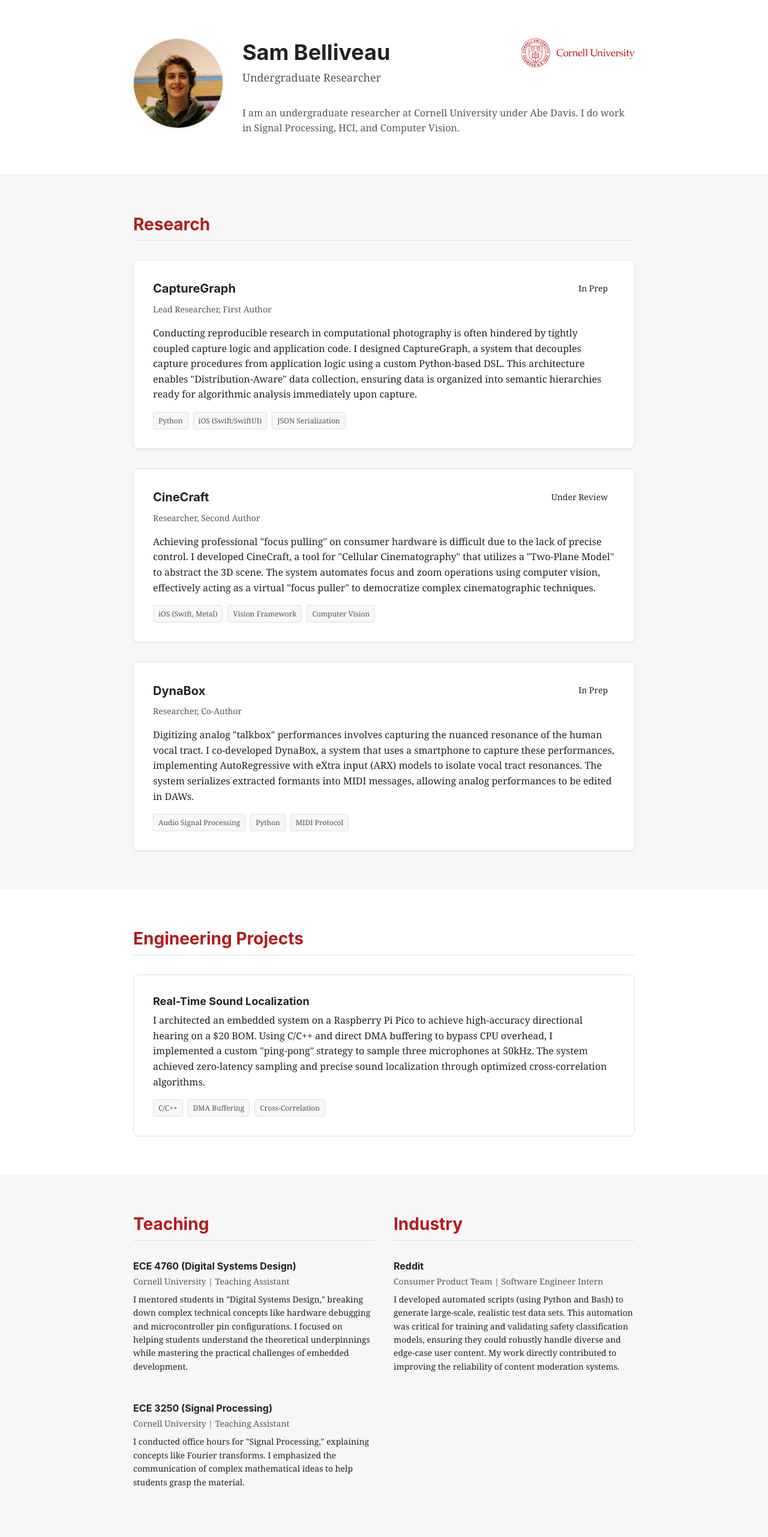
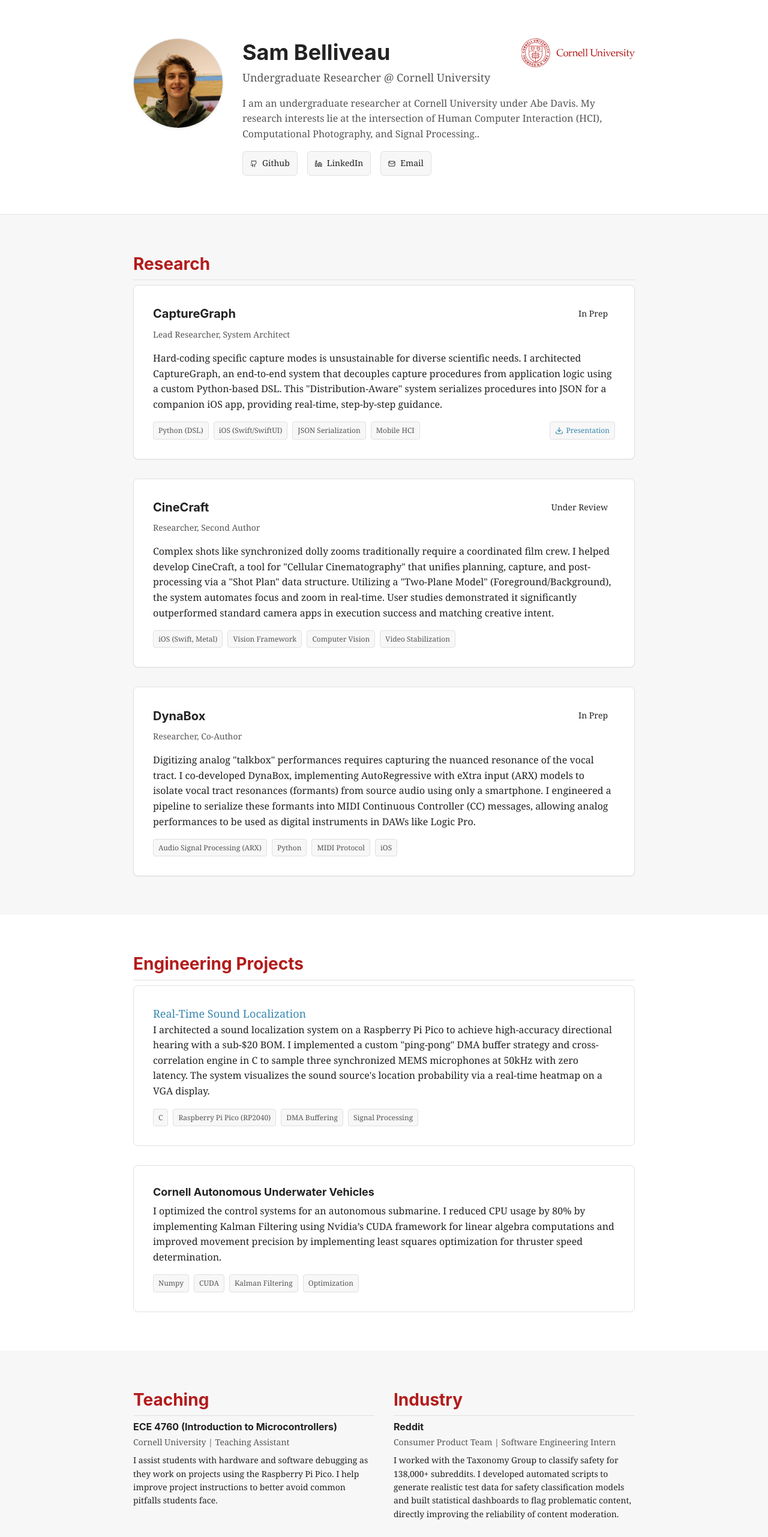
Before and after one commit to Sam-Belliveau/portfolio, a React (Vite) app: page / in a window 1280 px wide. Shown: the top 2563 px of the page at 60% size. Built offline with nearby package versions, Linux system fonts and the light colour scheme.

Commit message:
Rework Website

```diff
--- a/src/App.jsx
+++ b/src/App.jsx
@@ -1,7 +1,8 @@
 import React from 'react';
-import { researchProjects, engineeringProjects, teachingExperience, industryExperience } from './data';
+import { personalInfo, researchProjects, engineeringProjects, teachingExperience, industryExperience } from './data';
 import profilePic from './assets/profile.jpg';
 import cornellLogo from './assets/cornell-logo.svg';
+import { Download } from 'lucide-react';
 
 function App() {
   return (
@@ -20,17 +21,24 @@ function App() {
             <div className="profile-info">
               <div className="profile-header">
                 <div>
-                  <h1 className="profile-name">Sam Belliveau</h1>
-                  <p className="profile-role">Undergraduate Researcher</p>
+                  <h1 className="profile-name">{personalInfo.name}</h1>
+                  <p className="profile-role">{personalInfo.title}</p>
                 </div>
                 <div className="cornell-badge">
                   <img src={cornellLogo} alt="Cornell University" className="cornell-logo-img" />
                 </div>
               </div>
               <p className="profile-bio">
-                I am an undergraduate researcher at Cornell University under Abe Davis.
-                I do work in Signal Processing, HCI, and Computer Vision.
+                {personalInfo.bio}
               </p>
+              <div className="profile-links">
+                {personalInfo.links.map((link, index) => (
+                  <a key={index} href={link.url} className="profile-link" target="_blank" rel="noopener noreferrer">
+                    <link.icon size={12} />
+                    {link.name}
+                  </a>
+                ))}
+              </div>
             </div>
           </div>
         </div>
@@ -56,10 +64,26 @@ function App() {
                     <p>{project.summary}</p>
                   </div>
 
-                  <div className="tech-tags">
-                    {project.tech.map((t, i) => (
-                      <span key={i} className="tech-tag">{t}</span>
-                    ))}
+                  <div className="project-footer">
+                    <div className="tech-tags">
+                      {project.tech.map((t, i) => (
+                        <span key={i} className="tech-tag">{t}</span>
+                      ))}
+
+                      {/* space filling div */}
+                      <div className="space-filler"></div>
+
+                      {project.documents && project.documents.length > 0 && (
+                        <div className="documents-list">
+                          {project.documents.map((doc, i) => (
+                            <a key={i} href={doc.url} className="document-link" download>
+                              <Download size={14} />
+                              {doc.name}
+                            </a>
+                          ))}
+                        </div>
+                      )}
+                    </div>
                   </div>
                 </div>
               ))}
@@ -74,7 +98,7 @@ function App() {
             <div className="grid grid-cols-1">
               {engineeringProjects.map((project, index) => (
                 <div key={index} className="engineering-card">
-                  <h3 className="engineering-title">{project.title}</h3>
+                  {project.link ? <a href={project.link} className="engineering-title">{project.title}</a> : <h3 className="engineering-title">{project.title}</h3>}
 
                   <div className="project-summary">
                     <p>{project.summary}</p>
--- a/src/data.js
+++ b/src/data.js
@@ -1,75 +1,90 @@
-import { Github, Mail, FileText, GraduationCap, Linkedin } from 'lucide-react';
+import { Github, Mail, FileText, Linkedin } from 'lucide-react';
 
 export const personalInfo = {
   name: "Sam Belliveau",
   title: "Undergraduate Researcher @ Cornell University",
-  tagline: "Democratizing complex data capture workflows through end-to-end systems.",
-  bio: "I am a researcher interested in systems, compilers, and programming languages, driven by the trade-offs between manual memory management (RAII) and modern garbage collection (ZGC/G1). My work focuses on how system architecture impacts software reliability, bridging the gap between high-level abstractions and bare-metal performance. I specialize in optimizing the hardware-software interface, from RISC-V/ARM Cortex-M constraints to efficient DMA buffering, while leveraging tools like Bash for automation and C/C++ for performance-critical loops.",
-  email: "srb343@cornell.edu",
+  bio: "I am an undergraduate researcher at Cornell University under Abe Davis. My research interests lie at the intersection of Human Computer Interaction (HCI), Computational Photography, and Signal Processing..",
   links: [
     { name: "Github", url: "https://github.com/Sam-Belliveau", icon: Github },
-    { name: "Google Scholar", url: "#", icon: GraduationCap },
+    { name: "LinkedIn", url: "https://www.linkedin.com/in/sam-belliveau", icon: Linkedin },
     { name: "Email", url: "mailto:srb343@cornell.edu", icon: Mail },
-    { name: "CV", url: "/src/assets/resume_repo/Sam-Belliveau-Robotics.pdf", icon: FileText },
-    { name: "LinkedIn", url: "https://www.linkedin.com/in/sam-belliveau", icon: Linkedin },
   ]
 };
 
 export const researchProjects = [
   {
     title: "CaptureGraph",
-    role: "Lead Researcher, First Author",
+    role: "Lead Researcher, System Architect",
     status: "In Prep",
-    summary: "Conducting reproducible research in computational photography is often hindered by tightly coupled capture logic and application code. I designed CaptureGraph, a system that decouples capture procedures from application logic using a custom Python-based DSL. This architecture enables \"Distribution-Aware\" data collection, ensuring data is organized into semantic hierarchies ready for algorithmic analysis immediately upon capture.",
-    tech: ["Python", "iOS (Swift/SwiftUI)", "JSON Serialization"],
-    image: null // Placeholder
+    summary: "Hard-coding specific capture modes is unsustainable for diverse scientific needs. I architected CaptureGraph, an end-to-end system that decouples capture procedures from application logic using a custom Python-based DSL. This \"Distribution-Aware\" system serializes procedures into JSON for a companion iOS app, providing real-time, step-by-step guidance.",
+    tech: ["Python (DSL)", "iOS (Swift/SwiftUI)", "JSON Serialization", "Mobile HCI"],
+    documents: [
+      { name: "Presentation", url: "https://docs.google.com/presentation/d/11Wu5D2UKaE0_5eCtvr8rnnWVYde__XgE/edit?usp=sharing&ouid=109247465115682025485&rtpof=true&sd=true" },
+    ],
+    image: null
   },
   {
     title: "CineCraft",
     role: "Researcher, Second Author",
     status: "Under Review",
-    summary: "Achieving professional \"focus pulling\" on consumer hardware is difficult due to the lack of precise control. I developed CineCraft, a tool for \"Cellular Cinematography\" that utilizes a \"Two-Plane Model\" to abstract the 3D scene. The system automates focus and zoom operations using computer vision, effectively acting as a virtual \"focus puller\" to democratize complex cinematographic techniques.",
-    tech: ["iOS (Swift, Metal)", "Vision Framework", "Computer Vision"],
-    image: null // Placeholder
+    summary: "Complex shots like synchronized dolly zooms traditionally require a coordinated film crew. I helped develop CineCraft, a tool for \"Cellular Cinematography\" that unifies planning, capture, and post-processing via a \"Shot Plan\" data structure. Utilizing a \"Two-Plane Model\" (Foreground/Background), the system automates focus and zoom in real-time. User studies demonstrated it significantly outperformed standard camera apps in execution success and matching creative intent.",
+    tech: ["iOS (Swift, Metal)", "Vision Framework", "Computer Vision", "Video Stabilization"],
+    documents: [],
+    image: null
   },
   {
     title: "DynaBox",
     role: "Researcher, Co-Author",
     status: "In Prep",
-    summary: "Digitizing analog \"talkbox\" performances involves capturing the nuanced resonance of the human vocal tract. I co-developed DynaBox, a system that uses a smartphone to capture these performances, implementing AutoRegressive with eXtra input (ARX) models to isolate vocal tract resonances. The system serializes extracted formants into MIDI messages, allowing analog performances to be edited in DAWs.",
-    tech: ["Audio Signal Processing", "Python", "MIDI Protocol"],
-    image: null // Placeholder
+    summary: "Digitizing analog \"talkbox\" performances requires capturing the nuanced resonance of the vocal tract. I co-developed DynaBox, implementing AutoRegressive with eXtra input (ARX) models to isolate vocal tract resonances (formants) from source audio using only a smartphone. I engineered a pipeline to serialize these formants into MIDI Continuous Controller (CC) messages, allowing analog performances to be used as digital instruments in DAWs like Logic Pro.",
+    tech: ["Audio Signal Processing (ARX)", "Python", "MIDI Protocol", "iOS"],
+    documents: [],
+    image: null
   }
 ];
 
 export const engineeringProjects = [
   {
     title: "Real-Time Sound Localization",
-    summary: "I architected an embedded system on a Raspberry Pi Pico to achieve high-accuracy directional hearing on a $20 BOM. Using C/C++ and direct DMA buffering to bypass CPU overhead, I implemented a custom \"ping-pong\" strategy to sample three microphones at 50kHz. The system achieved zero-latency sampling and precise sound localization through optimized cross-correlation algorithms.",
-    tech: ["C/C++", "DMA Buffering", "Cross-Correlation"],
+    link: "https://sam-belliveau.github.io/ece-4760-final-project/index.html",
+    role: "System Architect",
+    summary: "I architected a sound localization system on a Raspberry Pi Pico to achieve high-accuracy directional hearing with a sub-$20 BOM. I implemented a custom \"ping-pong\" DMA buffer strategy and cross-correlation engine in C to sample three synchronized MEMS microphones at 50kHz with zero latency. The system visualizes the sound source's location probability via a real-time heatmap on a VGA display.",
+    tech: ["C", "Raspberry Pi Pico (RP2040)", "DMA Buffering", "Signal Processing"],
+  },
+  {
+    title: "Cornell Autonomous Underwater Vehicles",
+    role: "Software Team Member",
+    summary: "I optimized the control systems for an autonomous submarine. I reduced CPU usage by 80% by implementing Kalman Filtering using Nvidia’s CUDA framework for linear algebra computations and improved movement precision by implementing least squares optimization for thruster speed determination.",
+    tech: ["Numpy", "CUDA", "Kalman Filtering", "Optimization"],
   }
 ];
 
 export const teachingExperience = [
   {
-    course: "ECE 4760 (Digital Systems Design)",
+    course: "ECE 4760 (Introduction to Microcontrollers)",
     role: "Teaching Assistant",
     institution: "Cornell University",
-    description: "I mentored students in \"Digital Systems Design,\" breaking down complex technical concepts like hardware debugging and microcontroller pin configurations. I focused on helping students understand the theoretical underpinnings while mastering the practical challenges of embedded development."
+    description: "I assist students with hardware and software debugging as they work on projects using the Raspberry Pi Pico. I help improve project instructions to better avoid common pitfalls students face."
   },
   {
-    course: "ECE 3250 (Signal Processing)",
+    course: "ECE 3250 (Signals & Systems)",
     role: "Teaching Assistant",
     institution: "Cornell University",
-    description: "I conducted office hours for \"Signal Processing,\" explaining concepts like Fourier transforms. I emphasized the communication of complex mathematical ideas to help students grasp the material."
+    description: "I conduct office hours to help students master signal processing concepts, including the Fourier transform and convolutions."
+  },
+  {
+    course: "VEX Robotics",
+    role: "Coach",
+    institution: "PLAYIDEAS Inc.",
+    description: "I developed and taught lesson plans on PID control and Odometry, translating complex control theory concepts into accessible lessons for students."
   }
 ];
 
 export const industryExperience = [
   {
     company: "Reddit",
-    role: "Software Engineer Intern",
+    role: "Software Engineering Intern",
     team: "Consumer Product Team",
-    description: "I developed automated scripts (using Python and Bash) to generate large-scale, realistic test data sets. This automation was critical for training and validating safety classification models, ensuring they could robustly handle diverse and edge-case user content. My work directly contributed to improving the reliability of content moderation systems."
+    description: "I worked with the Taxonomy Group to classify safety for 138,000+ subreddits. I developed automated scripts to generate realistic test data for safety classification models and built statistical dashboards to flag problematic content, directly improving the reliability of content moderation."
   }
 ];
--- a/src/index.css
+++ b/src/index.css
@@ -100,7 +100,6 @@ a:hover {
   display: flex;
   justify-content: space-between;
   align-items: flex-start;
-  margin-bottom: var(--spacing-sm);
 }
 
 .profile-name {
@@ -136,6 +135,36 @@ a:hover {
 .profile-bio {
   max-width: 40rem;
   color: var(--color-text-light);
+  margin-bottom: var(--spacing-sm);
+}
+
+.profile-links {
+  display: flex;
+  gap: 1rem;
+  flex-wrap: wrap;
+}
+
+.profile-link {
+  display: flex;
+  align-items: center;
+  gap: 0.5rem;
+  color: var(--color-text);
+  font-size: 0.875rem;
+  font-weight: 500;
+  padding: 0.5rem 0.75rem;
+  background-color: var(--color-bg-alt);
+  border: 1px solid var(--color-border);
+  border-radius: 6px;
+  transition: all 0.2s;
+}
+
+.profile-link:hover {
+  background-color: var(--cornell-light-gray);
+  border-color: var(--cornell-link);
+  color: var(--cornell-link);
+  text-decoration: none;
+  transform: translateY(-1px);
+  box-shadow: 0 2px 4px rgba(0,0,0,0.05);
 }
 
 /* Sections */
@@ -150,7 +179,6 @@ a:hover {
 .section-title {
   font-family: var(--font-sans);
   font-size: 1.75rem;
-  margin-bottom: var(--spacing-md);
   color: var(--cornell-red);
   border-bottom: 1px solid var(--color-border);
   padding-bottom: var(--spacing-xs);
@@ -273,6 +301,7 @@ a:hover {
   display: flex;
   flex-wrap: wrap;
   gap: 0.5rem;
+  flex: 1;
 }
 
 .tech-tag {
@@ -319,3 +348,49 @@ a:hover {
   font-size: 0.875rem;
   color: var(--color-text-light);
 }
+
+/* Project Documents */
+.project-documents {
+  margin-bottom: 1rem;
+}
+
+.documents-title {
+  font-size: 0.875rem;
+  font-weight: 600;
+  text-decoration: bold;
+  margin-bottom: 0.25rem;
+}
+
+.documents-list {
+  display: flex;
+  flex-wrap: wrap;
+  justify-content: flex-end;
+  gap: 0.5rem;
+}
+
+.space-filler {
+  flex: 1;
+}
+
+.document-link {
+  font-size: 0.75rem;
+  background-color: var(--color-bg-alt);
+  padding: 0.25rem 0.5rem;
+  border-radius: 4px;
+  border: 1px solid var(--color-border);
+  color: var(--cornell-link);
+  text-decoration: none;
+  transition: all 0.2s;
+  display: inline-flex;
+  align-items: center;
+  gap: 0.25rem;
+}
+
+.document-link:hover {
+  background-color: var(--cornell-light-gray);
+  border-color: var(--cornell-link);
+  color: var(--cornell-link);
+  text-decoration: none;
+  transform: translateY(-1px);
+  box-shadow: 0 2px 4px rgba(0,0,0,0.05);
+}
```
